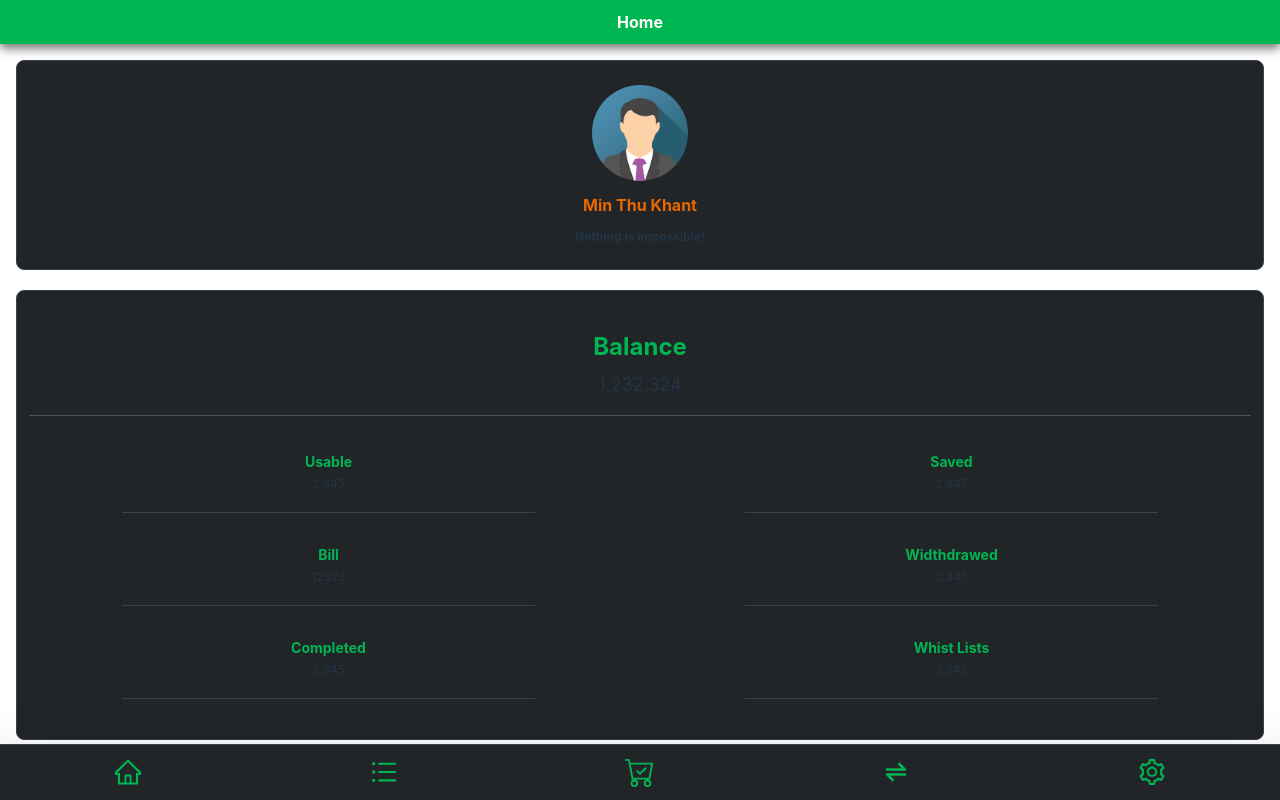
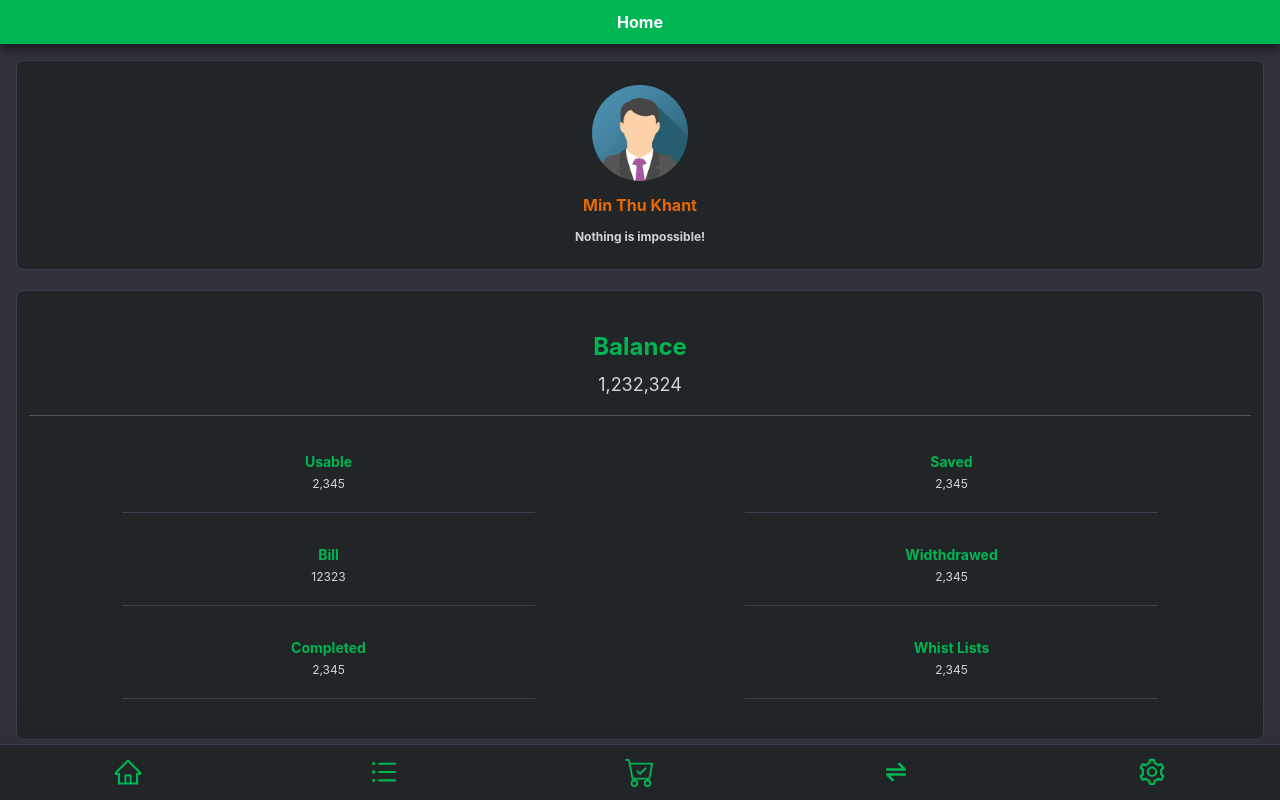
Before and after one commit to Exceptionsk/habby-save, a React (Vite) app: page / in a window 1280 px wide. Built offline with nearby package versions, Linux system fonts and the light colour scheme.

Commit message:
app file theme

```diff
--- a/src/App.tsx
+++ b/src/App.tsx
@@ -3,7 +3,7 @@ import Router from './routes/routes'
 
 function App() {
   return (
-    <div className='w-screen h-screen overflow-hidden' >
+    <div className='w-screen h-screen overflow-hidden bg-black2 text-text' >
       <Router/>
     </div>
   )
```
